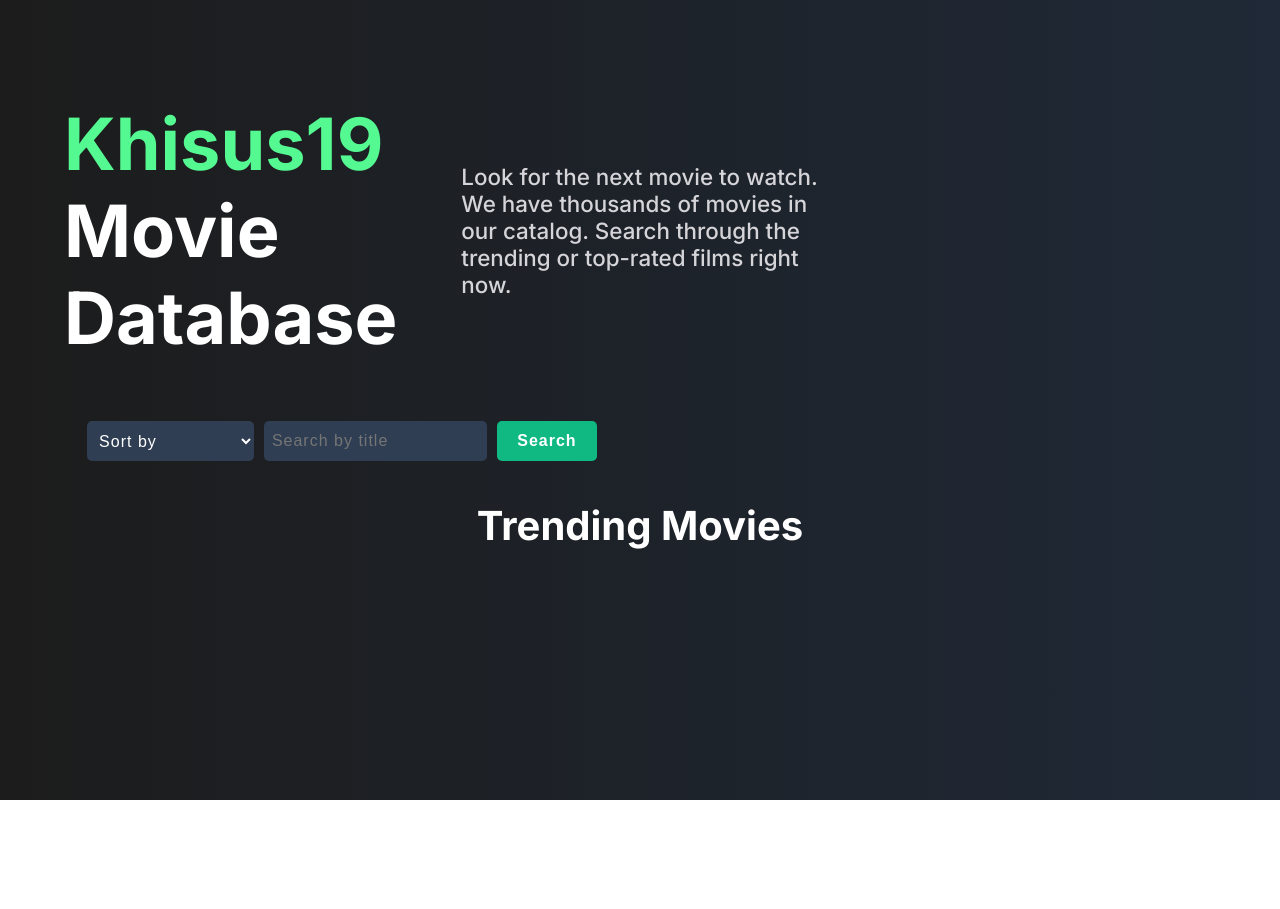
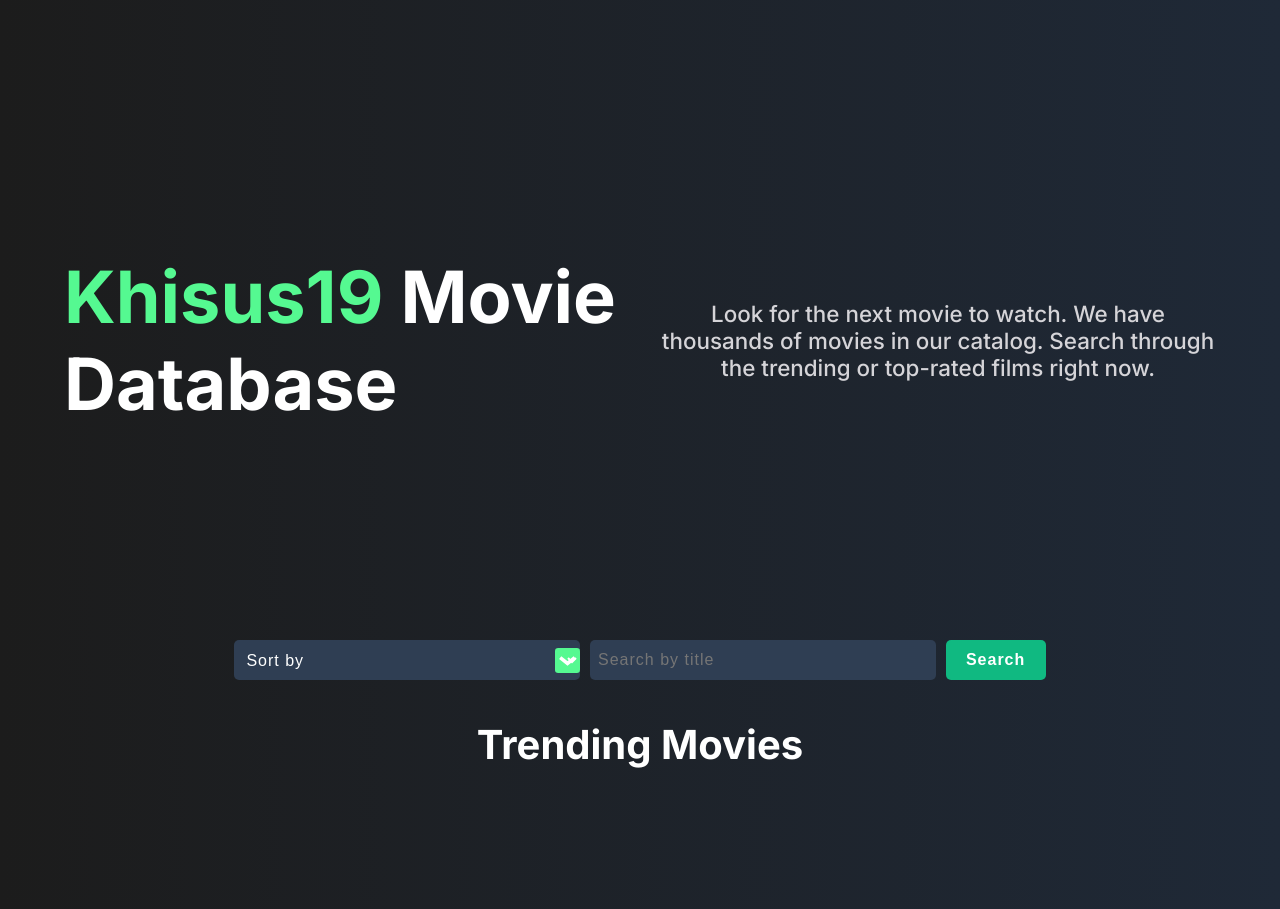
Before and after one commit to khisus19/khisus19MoviesDatabase, a website with bundled scripts: page index.html in a window 1280 px wide. Before the commit the page ends 800 px from the top, so only its background shows below. Built offline with nearby package versions, Linux system fonts and the light colour scheme; no server answers.

Commit message:
Some style to search button an hero

```diff
--- a/index.html
+++ b/index.html
@@ -21,8 +21,7 @@
             <h1><span class="title-span">Khisus19</span> Movie Database</h1>
         </div>
         <div class="subtitle">
-            <p>Look for the next movie to watch.<br>
-            We have thousands of movies in our catalog. Search through the trending or top-rated films right now.</p>
+            <p>Look for the next movie to watch. We have thousands of movies in our catalog. Search through the trending or top-rated films right now.</p>
         </div>
     </section>
 
--- a/styles/app.css
+++ b/styles/app.css
@@ -26,31 +26,29 @@ nav {
 #hero {
 	margin: 50px auto;
     width: 90%;
+	min-height: 60vh;
 	display: grid;
-	grid-template-columns: repeat(auto-fill, minmax(min(100%, 350px), 1fr));
+	grid-template-columns: repeat(auto-fit, minmax(min(100%, 350px), 1fr));
 	gap: 40px;
 }
-.title {
+.title, .subtitle {
 	min-width: 350px;
 	max-width: 600px;
+	justify-self: center;
 	display: flex;
 	justify-content: center;
 	align-items: center;
 	flex-wrap: wrap;
 }
 .title h1 {
-    color: var(--white);
+	color: var(--white);
     font-size: 4.5rem;
 }
 .title-span {
 	color: var(--green);
 }
 .subtitle {
-	min-width: 350px;
-	max-width: 600px;
-	display: flex;
-	justify-content: center;
-	align-items: center;
+	text-align: center;
 }
 #hero p {
     font-size: 1.4rem;
@@ -62,7 +60,7 @@ nav {
 	margin: 30px auto;
 	width: 90%;
 	display: grid;
-	grid-template-columns: repeat(auto-fill, minmax(min(100%, 500px), 1fr));
+	grid-template-columns: repeat(auto-fit, minmax(min(100%, 500px), 1fr));
 	gap: 40px;
 }
 #search-form {
@@ -83,11 +81,20 @@ nav {
 	font-weight: 500;
 	letter-spacing: 1px;
 }
+#sort-dropdown {
+	background: var(--dark-grey) url(../assets/icons/dropdown-arrow.svg) no-repeat right center;
+
+}
 #search-btn {
 	min-width: 100px;
 	background: var(--main-btn);
 	color: var(--white);
 	font-weight: 700;
+}
+#search-btn:hover {
+	background: var(--green);
+	color: var(--dark-grey);
+	cursor: pointer;
 }
 
 /* Trending Section */
```
Also changed, not shown: assets/icons/dropdown-arrow.svg (added).
